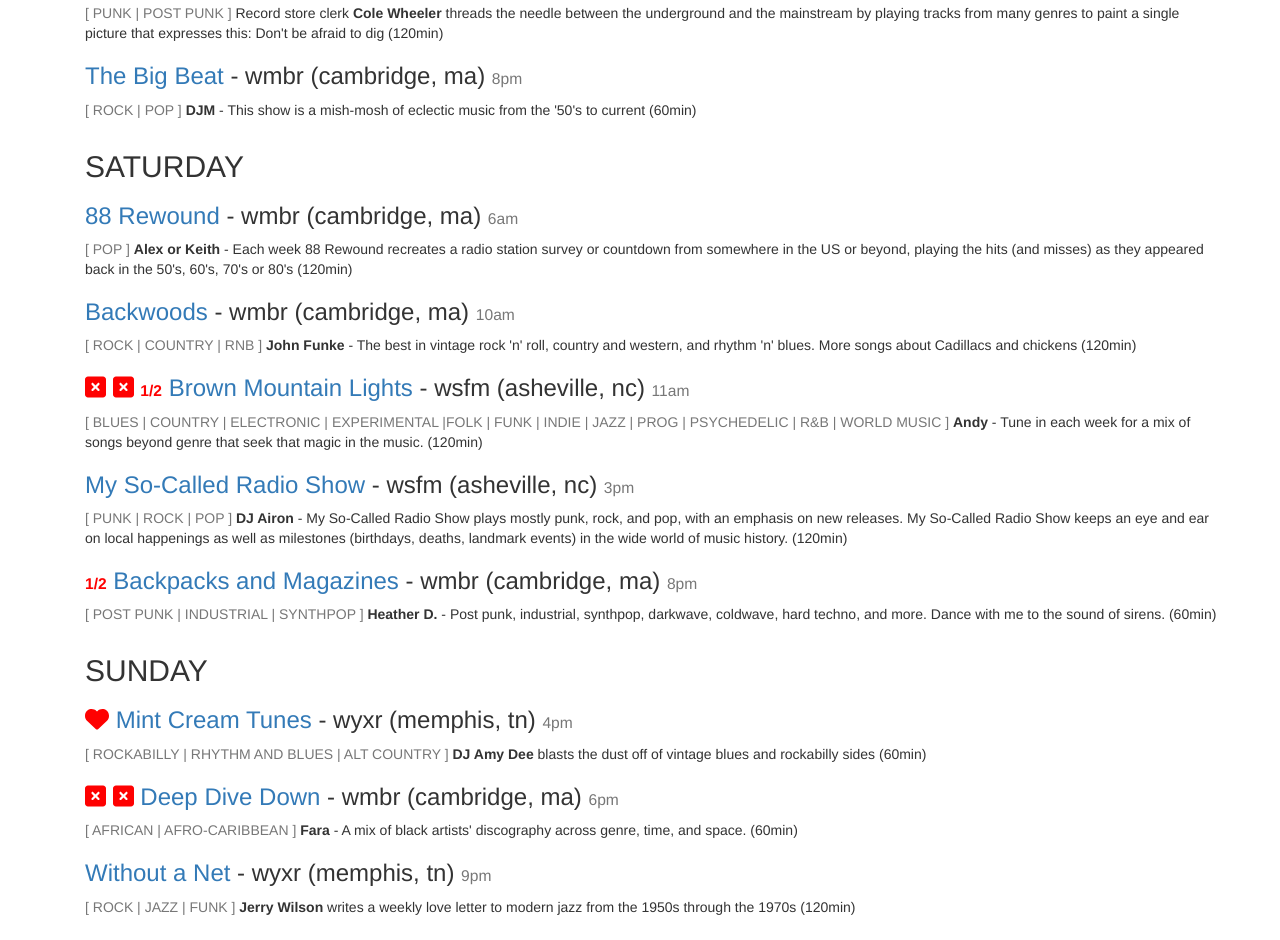
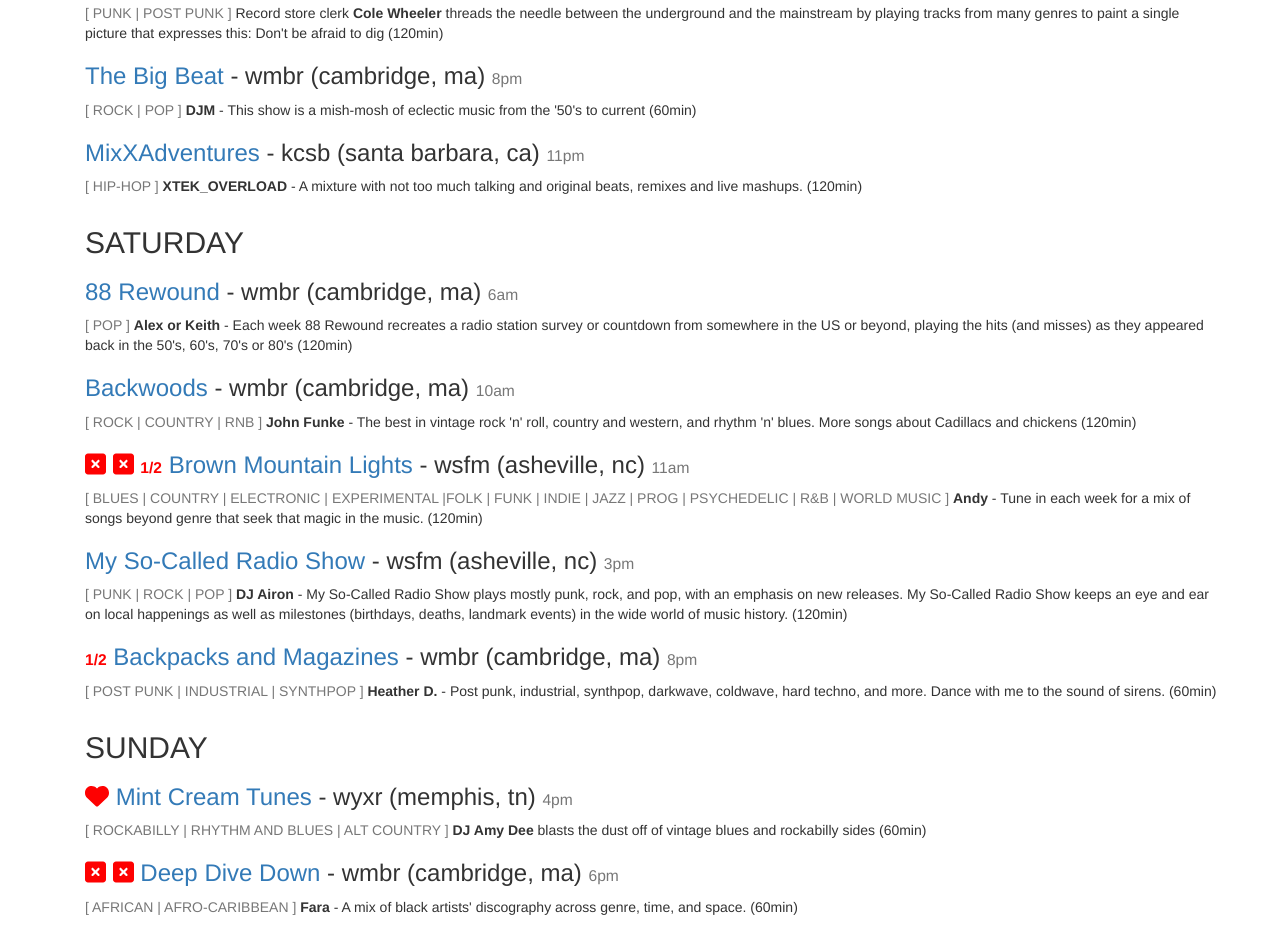
Before and after one commit to petecooke/terminally-pasted-chapbooks, a plain HTML site: page terminally-pasted-radio.html in a window 1280 px wide. Shown: the part 947-1887 px from the top of the page. Drawn offline with nearby package versions, Linux system fonts and the light colour scheme.

Commit message:
Add MixXAdventures

```diff
--- a/terminally-pasted-radio.html
+++ b/terminally-pasted-radio.html
@@ -90,6 +90,13 @@
             <p>
                 <span class="text-muted text-uppercase">[ Rock | Pop ]</span>
                 <b>DJM</b> - This show is a mish-mosh of eclectic music from the '50's to current (60min)
+            </p>
+            <h3>
+                <a href="https://spinitron.com/KCSB/show/205976/MixXAdventures" target="_blank">MixXAdventures</a> - kcsb (santa barbara, ca) <small>11pm</small>
+            </h3>
+            <p>
+                <span class="text-muted text-uppercase">[ Hip-Hop ]</span>
+                <b>XTEK_OVERLOAD</b> - A mixture with not too much talking and original beats, remixes and live mashups. (120min)
             </p>
         </div>
 
```
